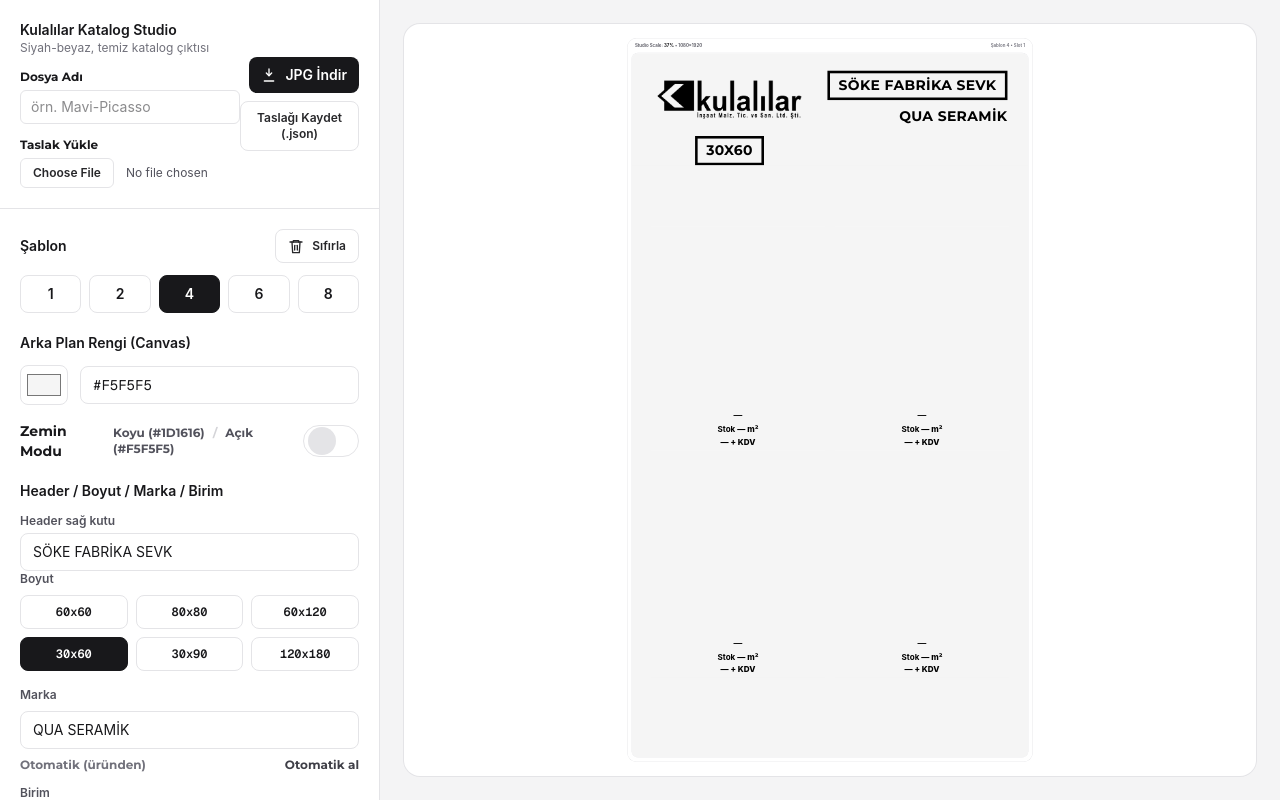
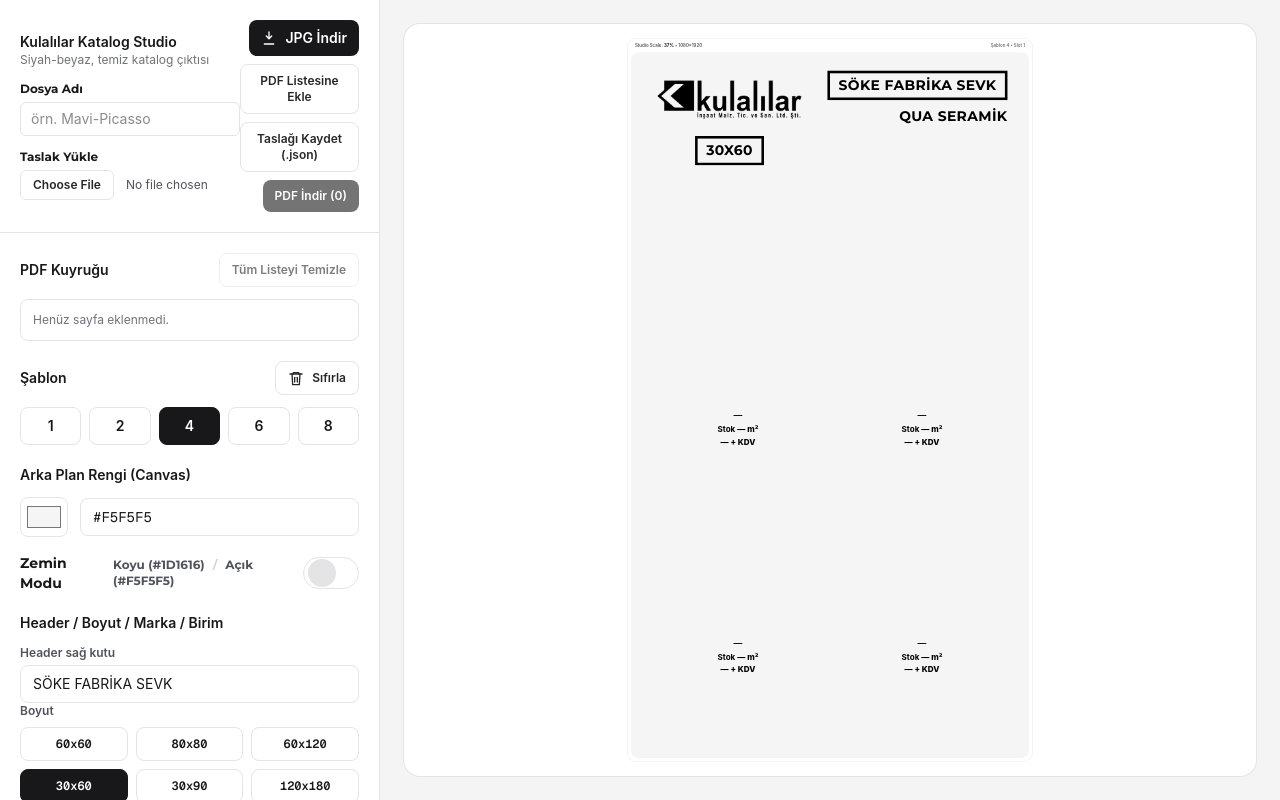
Before and after one commit to BerkeKulali/SeramikAPP, a Next.js app: page / in a window 1280 px wide. Shown: the top 800 px of the page. Built offline with nearby package versions, Linux system fonts and the light colour scheme.

Commit message:
Katalog Studio: Final Deploy v1.0

```diff
--- a/package.json
+++ b/package.json
@@ -10,6 +10,7 @@
   },
   "dependencies": {
     "html-to-image": "^1.11.13",
+    "jspdf": "^4.2.1",
     "lucide-react": "^0.542.0",
     "next": "16.2.4",
     "react": "19.2.4",
--- a/src/app/page.tsx
+++ b/src/app/page.tsx
@@ -2,6 +2,7 @@
 
 import { useEffect, useMemo, useRef, useState } from "react";
 import { toJpeg } from "html-to-image";
+import { jsPDF } from "jspdf";
 import { Search } from "lucide-react";
 
 type TemplateCount = 1 | 2 | 3 | 4 | 5 | 6 | 8;
@@ -40,6 +41,13 @@
   slots: SlotState[];
 };
 
+type PdfQueueItemV1 = {
+  id: string;
+  title: string;
+  thumbnailDataUrl: string | null;
+  snapshot: DraftV1;
+};
+
 const TEMPLATES_DEFAULT: TemplateCount[] = [1, 2, 4, 6, 8];
 const TEMPLATES_PARQUET: TemplateCount[] = [1, 2, 3, 4, 5];
 
@@ -56,6 +64,9 @@
   "30x60",
   "30x90",
   "120x180",
+  "45x45",
+  "50x50",
+  "20x120",
 ] as const;
 
 type SizeOption = (typeof SIZE_OPTIONS)[number];
@@ -100,6 +111,10 @@
 
 function sanitizeFileComponent(input: string) {
   return input.trim().replace(/[\\/:*?"<>|]/g, "-");
+}
+
+function sleep(ms: number) {
+  return new Promise<void>((resolve) => setTimeout(resolve, ms));
 }
 
 function gridForTemplate(template: TemplateCount) {
@@ -222,8 +237,6 @@
   const [selectedTemplateSize, setSelectedTemplateSize] = useState("30x60");
   const [selectedManufacturer, setSelectedManufacturer] =
     useState("QUA SERAMİK");
-  const [manufacturerManuallyOverridden, setManufacturerManuallyOverridden] =
-    useState(false);
   const [unitName, setUnitName] = useState(DEFAULT_UNIT_NAME);
   const [fileName, setFileName] = useState("");
   const [canvasBgColor, setCanvasBgColor] = useState(DEFAULT_CANVAS_BG);
@@ -238,6 +251,9 @@
   const [imageErrorBySlot, setImageErrorBySlot] = useState<
     Record<number, boolean>
   >({});
+  const [pdfQueue, setPdfQueue] = useState<PdfQueueItemV1[]>([]);
+  const [pdfEditingIndex, setPdfEditingIndex] = useState<number | null>(null);
+  const [isBuildingPdf, setIsBuildingPdf] = useState(false);
 
   const workspaceRef = useRef<HTMLDivElement | null>(null);
   const exportCanvasRef = useRef<HTMLDivElement | null>(null);
@@ -394,14 +410,6 @@
       delete next[idx];
       return next;
     });
-
-    const p = productsById.get(productId);
-    if (p) {
-      setSelectedTemplateSize(p.size || selectedTemplateSize);
-      if (!manufacturerManuallyOverridden) {
-        setSelectedManufacturer(p.brand || selectedManufacturer);
-      }
-    }
   }
 
   function resetAllSlots() {
@@ -495,6 +503,158 @@
     }
   }
 
+  function makeSnapshot(): DraftV1 {
+    return {
+      version: 1,
+      savedAt: new Date().toISOString(),
+      selectedTemplate,
+      productImageAspect,
+      globalFontSize,
+      canvasBgColor,
+      isDarkBg,
+      selectedTemplateSize,
+      selectedManufacturer,
+      headerRightText,
+      unitName,
+      fileName,
+      slots,
+    };
+  }
+
+  function snapshotTitle() {
+    const base = sanitizeFileComponent(fileName) || "katalog-ciktisi";
+    const sizePart = sanitizeFileComponent(selectedTemplateSize) || "boyut";
+    return `${sizePart}_${base}`;
+  }
+
+  function applySnapshot(d: DraftV1) {
+    const allowedTemplates: TemplateCount[] = [...TEMPLATES_DEFAULT, ...TEMPLATES_PARQUET];
+    const nextTemplate = allowedTemplates.includes(d.selectedTemplate)
+      ? d.selectedTemplate
+      : 4;
+    const nextAspect: ProductImageAspect =
+      d.productImageAspect === "square" ||
+      d.productImageAspect === "threeTwo" ||
+      d.productImageAspect === "video" ||
+      d.productImageAspect === "parquet"
+        ? d.productImageAspect
+        : "square";
+
+    setIsDarkBg(!!d.isDarkBg);
+    setCanvasBgColor(
+      typeof d.canvasBgColor === "string" && d.canvasBgColor.trim()
+        ? d.canvasBgColor
+        : d.isDarkBg
+          ? "#1D1616"
+          : "#F5F5F5",
+    );
+    setProductImageAspect(nextAspect);
+    setSelectedTemplate(nextTemplate);
+    setSlots(buildSlots(nextTemplate, Array.isArray(d.slots) ? d.slots : []));
+
+    const nextGlobalFont =
+      typeof d.globalFontSize === "number" && Number.isFinite(d.globalFontSize)
+        ? Math.max(12, Math.min(64, Math.round(d.globalFontSize)))
+        : DEFAULT_GLOBAL_FONT_SIZE;
+    setGlobalFontSize(nextGlobalFont);
+    if (nextAspect !== "parquet") setLastNonParquetFontSize(nextGlobalFont);
+
+    setSelectedTemplateSize(d.selectedTemplateSize || "30x60");
+    setSelectedManufacturer(d.selectedManufacturer || "QUA SERAMİK");
+    setHeaderRightText(d.headerRightText || "SÖKE FABRİKA SEVK");
+    setUnitName(d.unitName || DEFAULT_UNIT_NAME);
+    setFileName(d.fileName || "");
+    setActiveSlotIndex(0);
+    setImageErrorBySlot({});
+  }
+
+  async function captureThumbnail(): Promise<string | null> {
+    const node = exportCanvasRef.current;
+    if (!node) return null;
+    try {
+      return await toJpeg(node, {
+        quality: 0.7,
+        pixelRatio: 0.25,
+        cacheBust: true,
+        backgroundColor: canvasBg,
+      });
+    } catch {
+      return null;
+    }
+  }
+
+  async function addOrUpdatePdfQueueItem() {
+    const snap = makeSnapshot();
+    const thumb = await captureThumbnail();
+    const title = snapshotTitle();
+
+    if (pdfEditingIndex != null) {
+      setPdfQueue((prev) =>
+        prev.map((it, idx) =>
+          idx === pdfEditingIndex
+            ? {
+                ...it,
+                title,
+                thumbnailDataUrl: thumb ?? it.thumbnailDataUrl,
+                snapshot: snap,
+              }
+            : it,
+        ),
+      );
+      setPdfEditingIndex(null);
+      return;
+    }
+
+    const id = `${Date.now()}-${Math.random().toString(16).slice(2)}`;
+    setPdfQueue((prev) => [
+      ...prev,
+      { id, title, thumbnailDataUrl: thumb, snapshot: snap },
+    ]);
+  }
+
+  async function downloadPdfFromQueue() {
+    if (pdfQueue.length === 0) return;
+    const node = exportCanvasRef.current;
+    if (!node) return;
+
+    const original = makeSnapshot();
+    const pdfName = `${snapshotTitle()}_PDF.pdf`;
+
+    try {
+      setIsBuildingPdf(true);
+      const doc = new jsPDF({
+        orientation: "portrait",
+        unit: "px",
+        format: [CANVAS_W, CANVAS_H],
+        compress: true,
+      });
+
+      for (let i = 0; i < pdfQueue.length; i++) {
+        const item = pdfQueue[i]!;
+        applySnapshot(item.snapshot);
+        await sleep(0);
+        await new Promise<void>((r) => requestAnimationFrame(() => r()));
+        await new Promise<void>((r) => requestAnimationFrame(() => r()));
+
+        const dataUrl = await toJpeg(node, {
+          quality: 0.98,
+          pixelRatio: 2,
+          cacheBust: true,
+          backgroundColor: normalizeHexColor(item.snapshot.canvasBgColor),
+        });
+
+        if (i > 0) doc.addPage([CANVAS_W, CANVAS_H], "portrait");
+        doc.addImage(dataUrl, "JPEG", 0, 0, CANVAS_W, CANVAS_H);
+      }
+
+      doc.save(pdfName);
+    } finally {
+      applySnapshot(original);
+      setPdfEditingIndex(null);
+      setIsBuildingPdf(false);
+    }
+  }
+
   function exportDraftJson() {
     try {
       const baseName = sanitizeFileComponent(fileName) || "katalog-ciktisi";
@@ -599,7 +759,6 @@
         parsed.selectedManufacturer.trim()
       ) {
         setSelectedManufacturer(parsed.selectedManufacturer);
-        setManufacturerManuallyOverridden(true);
       }
       if (typeof parsed.headerRightText === "string" && parsed.headerRightText.trim()) {
         setHeaderRightText(parsed.headerRightText);
@@ -667,7 +826,7 @@
               <div className="flex flex-col items-end gap-2">
                 <button
                   onClick={downloadJpg}
-                  disabled={isDownloading}
+                  disabled={isDownloading || isBuildingPdf}
                   className="inline-flex items-center gap-2 justify-center rounded-lg bg-zinc-900 px-3 py-2 text-sm font-semibold text-white hover:bg-zinc-800 disabled:opacity-60"
                 >
                   <Icon name="download" className="h-4 w-4" />
@@ -675,16 +834,113 @@
                 </button>
                 <button
                   type="button"
+                  onClick={() => void addOrUpdatePdfQueueItem()}
+                  disabled={isDownloading || isBuildingPdf}
+                  className="inline-flex items-center gap-2 justify-center rounded-lg border border-zinc-200 bg-white px-3 py-2 text-xs font-semibold text-zinc-800 hover:bg-zinc-50 disabled:opacity-60"
+                >
+                  {pdfEditingIndex != null ? "Sayfayı Güncelle" : "PDF Listesine Ekle"}
+                </button>
+                <button
+                  type="button"
                   onClick={exportDraftJson}
+                  disabled={isDownloading || isBuildingPdf}
                   className="inline-flex items-center gap-2 justify-center rounded-lg border border-zinc-200 bg-white px-3 py-2 text-xs font-semibold text-zinc-800 hover:bg-zinc-50"
                 >
                   Taslağı Kaydet (.json)
                 </button>
+                <button
+                  type="button"
+                  onClick={() => void downloadPdfFromQueue()}
+                  disabled={pdfQueue.length === 0 || isDownloading || isBuildingPdf}
+                  className="inline-flex items-center gap-2 justify-center rounded-lg bg-zinc-900 px-3 py-2 text-xs font-semibold text-white hover:bg-zinc-800 disabled:opacity-60"
+                  title={pdfQueue.length === 0 ? "PDF kuyruğu boş" : "PDF indir"}
+                >
+                  PDF İndir ({pdfQueue.length})
+                </button>
               </div>
             </div>
           </div>
 
           <div className="p-5 space-y-5 overflow-auto">
+            <section className="space-y-3">
+              <div className="flex items-center justify-between gap-3">
+                <div className="text-sm font-semibold text-zinc-900">PDF Kuyruğu</div>
+                <button
+                  type="button"
+                  onClick={() => {
+                    setPdfQueue([]);
+                    setPdfEditingIndex(null);
+                  }}
+                  disabled={pdfQueue.length === 0 || isBuildingPdf}
+                  className="inline-flex items-center gap-2 justify-center rounded-lg border border-zinc-200 bg-white px-3 py-2 text-xs font-semibold text-zinc-800 hover:bg-zinc-50 disabled:opacity-60"
+                >
+                  Tüm Listeyi Temizle
+                </button>
+              </div>
+
+              <div className="rounded-lg border border-zinc-200 bg-white overflow-hidden">
+                {pdfQueue.length === 0 ? (
+                  <div className="px-3 py-3 text-xs text-zinc-500">
+                    Henüz sayfa eklenmedi.
+                  </div>
+                ) : (
+                  <div className="divide-y divide-zinc-200">
+                    {pdfQueue.map((item, idx) => (
+                      <div key={item.id} className="flex items-center gap-3 px-3 py-2">
+                        <div className="h-10 w-10 shrink-0 rounded border border-zinc-200 bg-zinc-50 overflow-hidden">
+                          {item.thumbnailDataUrl ? (
+                            <img
+                              src={item.thumbnailDataUrl}
+                              alt={item.title}
+                              className="h-full w-full object-cover"
+                            />
+                          ) : null}
+                        </div>
+                        <div className="min-w-0 flex-1">
+                          <div className="truncate text-xs font-semibold text-zinc-900">
+                            {idx + 1}. {item.title}
+                          </div>
+                          <div className="text-[11px] text-zinc-500">
+                            Şablon {item.snapshot.selectedTemplate} •{" "}
+                            {item.snapshot.isDarkBg ? "Koyu" : "Açık"}
+                          </div>
+                        </div>
+                        <button
+                          type="button"
+                          onClick={() => {
+                            applySnapshot(item.snapshot);
+                            setPdfEditingIndex(idx);
+                          }}
+                          disabled={isBuildingPdf}
+                          className="rounded-md border border-zinc-200 bg-white px-2 py-1 text-[11px] font-semibold text-zinc-800 hover:bg-zinc-50 disabled:opacity-60"
+                          title="Düzenle"
+                        >
+                          Düzenle
+                        </button>
+                        <button
+                          type="button"
+                          onClick={() => {
+                            setPdfQueue((prev) => prev.filter((x) => x.id !== item.id));
+                            setPdfEditingIndex((cur) => {
+                              if (cur == null) return null;
+                              if (cur === idx) return null;
+                              if (cur > idx) return cur - 1;
+                              return cur;
+                            });
+                          }}
+                          disabled={isBuildingPdf}
+                          className="rounded-md border border-zinc-200 bg-white px-2 py-1 text-[11px] font-semibold text-zinc-800 hover:bg-zinc-50 disabled:opacity-60"
+                          title="Sil"
+                        >
+                          Sil
+                        </button>
+                      </div>
+                    ))}
+                  </div>
+                )}
+              </div>
+            </section>
+
             <section className="space-y-3">
               <div className="flex items-center justify-between gap-3">
                 <div className="text-sm font-semibold text-zinc-900">Şablon</div>
@@ -812,34 +1068,10 @@
                     value={selectedManufacturer}
                     onChange={(e) => {
                       setSelectedManufacturer(e.target.value);
-                      setManufacturerManuallyOverridden(true);
                     }}
                     placeholder="örn. QUA SERAMİK"
                     className="w-full rounded-lg border border-zinc-200 bg-white px-3 py-2 text-sm outline-none focus:border-zinc-400"
                   />
-                  <div className="flex items-start justify-between gap-3">
-                    <div className="text-xs font-montserrat text-zinc-500 leading-tight">
-                      {manufacturerManuallyOverridden
-                        ? "Manuel ezme açık"
-                        : "Otomatik (üründen)"}
-                    </div>
-                    <button
-                      type="button"
-                      onClick={() => {
-                        setManufacturerManuallyOverridden(false);
-                        const activeProductId =
-                          slots[activeSlotIndex]?.productId ?? null;
-                        const p = activeProductId
-                          ? productsById.get(activeProductId)
-                          : undefined;
-                        if (p?.brand) setSelectedManufacturer(p.brand);
-                      }}
-                      className="shrink-0 text-xs font-montserrat font-semibold text-zinc-700 hover:text-zinc-900"
-                      title="Markayı üründen otomatik al"
-                    >
-                      Otomatik al
-                    </button>
-                  </div>
                 </label>
               </div>
               <label className="space-y-1">
```
Also changed, not shown: 1 other file (tests, documents, lock files or other folders).
